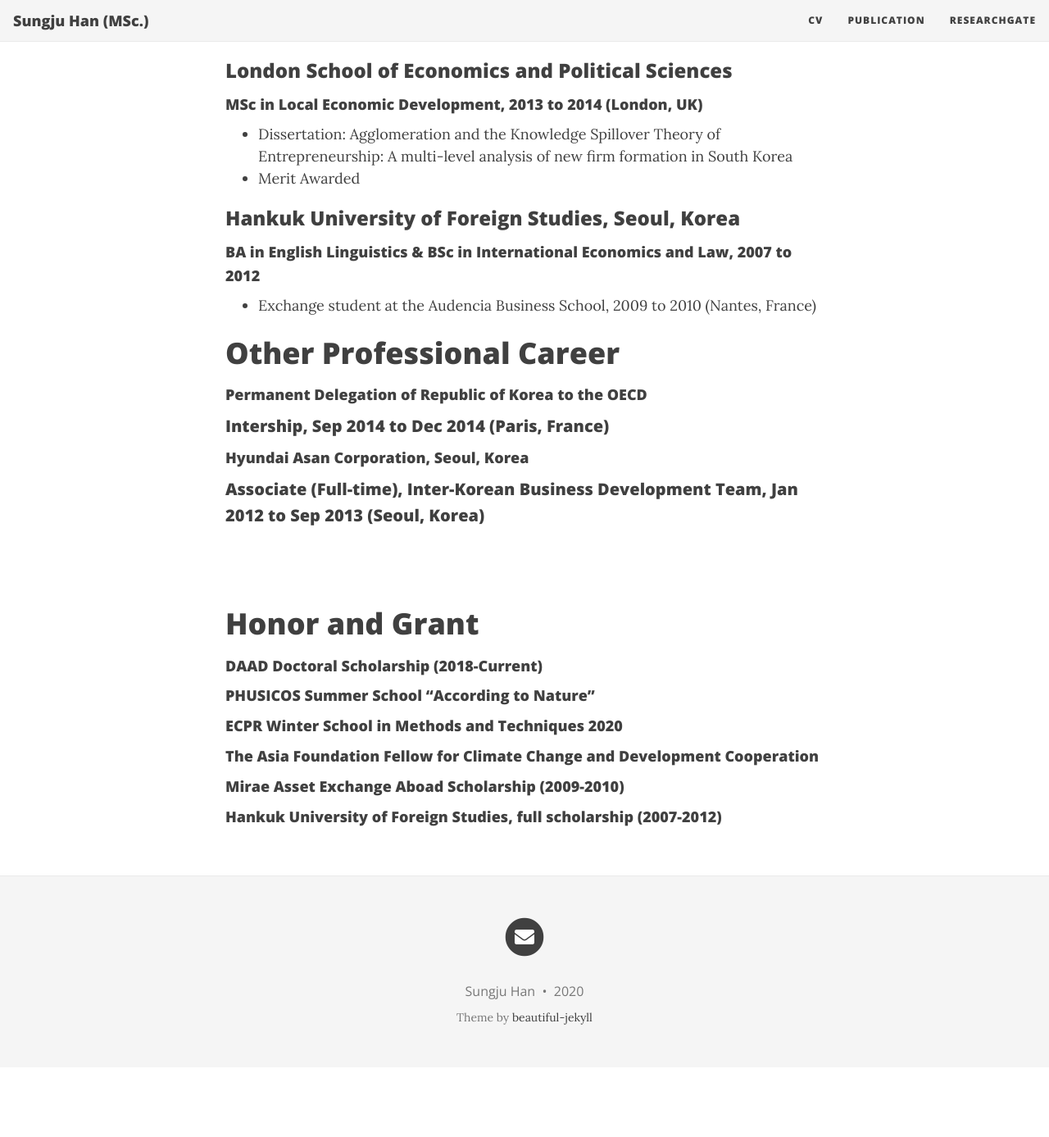
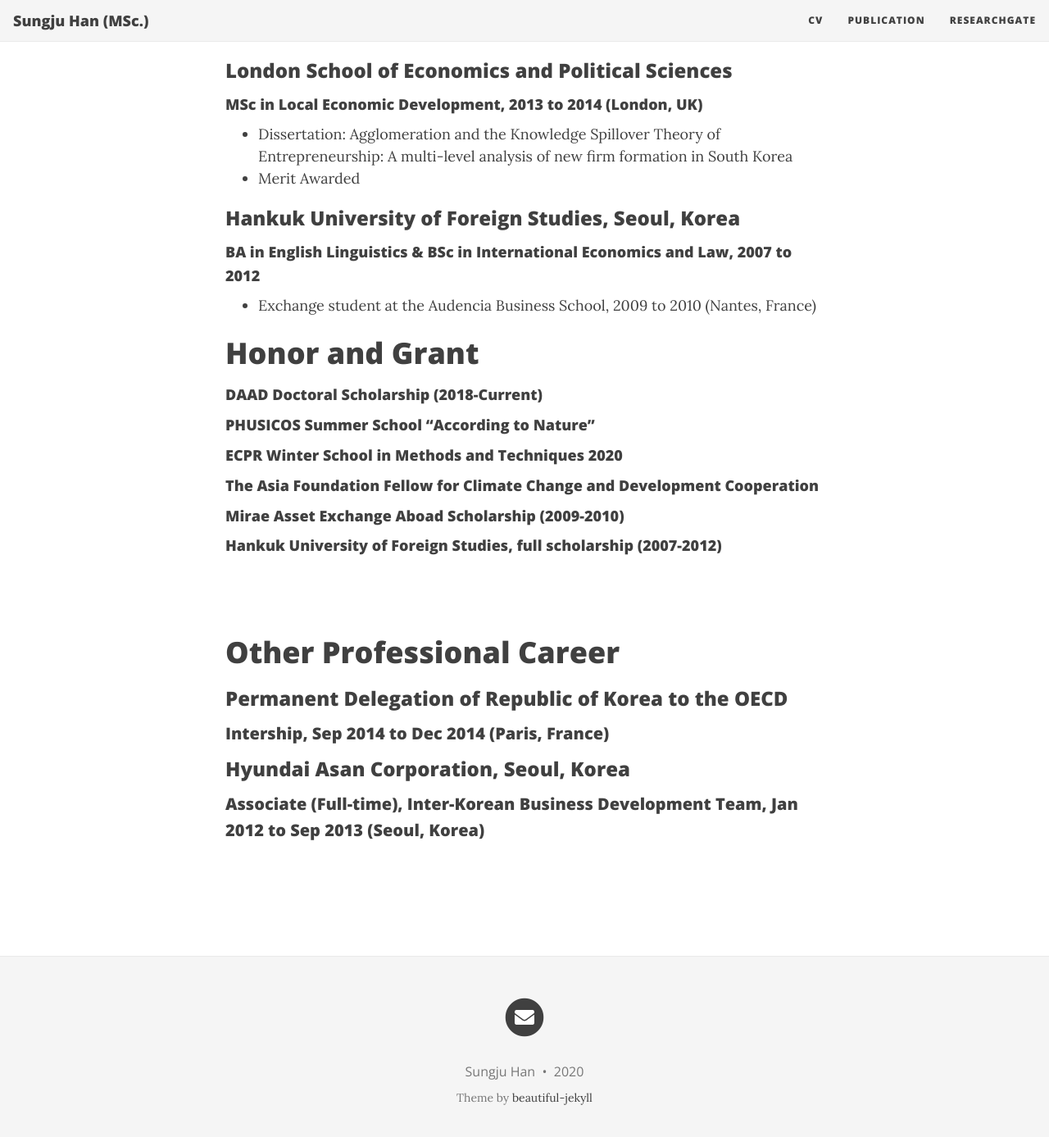
Before and after one commit to sungju-han/sungju-han.github.io, a Jekyll site: the page built from CV.md, in a window 1280 px wide and 1400 px high, scrolled down 1068 px. Shown: the top 1387 px of the window at 82% size. Built offline with Jekyll 4.4.1, drawn with Linux system fonts in a browser that asks for light colours; nearby versions of some CDN libraries; before the commit the page ends 2370 px from its top, so only the background shows below that; part of the change alters nothing that is shown.

Commit message:
Update CV.md

```diff
--- a/CV.md
+++ b/CV.md
@@ -36,16 +36,6 @@ title: CV
 * Exchange student at the Audencia Business School, 2009 to 2010 (Nantes, France)
 <br/>
 
-
-# Other Professional Career
-#### Permanent Delegation of Republic of Korea to the OECD
-##### Intership, Sep 2014 to Dec 2014 (Paris, France)
-
-#### Hyundai Asan Corporation, Seoul, Korea
-##### Associate (Full-time), Inter-Korean Business Development Team, Jan 2012 to Sep 2013 (Seoul, Korea)
-<br/>
-
-
 # Honor and Grant
 #### DAAD Doctoral Scholarship (2018-Current)
 #### PHUSICOS Summer School "According to Nature"
@@ -53,3 +43,12 @@ title: CV
 #### The Asia Foundation Fellow for Climate Change and Development Cooperation
 #### Mirae Asset Exchange Aboad Scholarship (2009-2010)
 #### Hankuk University of Foreign Studies, full scholarship (2007-2012)
+<br/>
+
+# Other Professional Career
+### Permanent Delegation of Republic of Korea to the OECD
+##### Intership, Sep 2014 to Dec 2014 (Paris, France)
+
+### Hyundai Asan Corporation, Seoul, Korea
+##### Associate (Full-time), Inter-Korean Business Development Team, Jan 2012 to Sep 2013 (Seoul, Korea)
+<br/>
```
